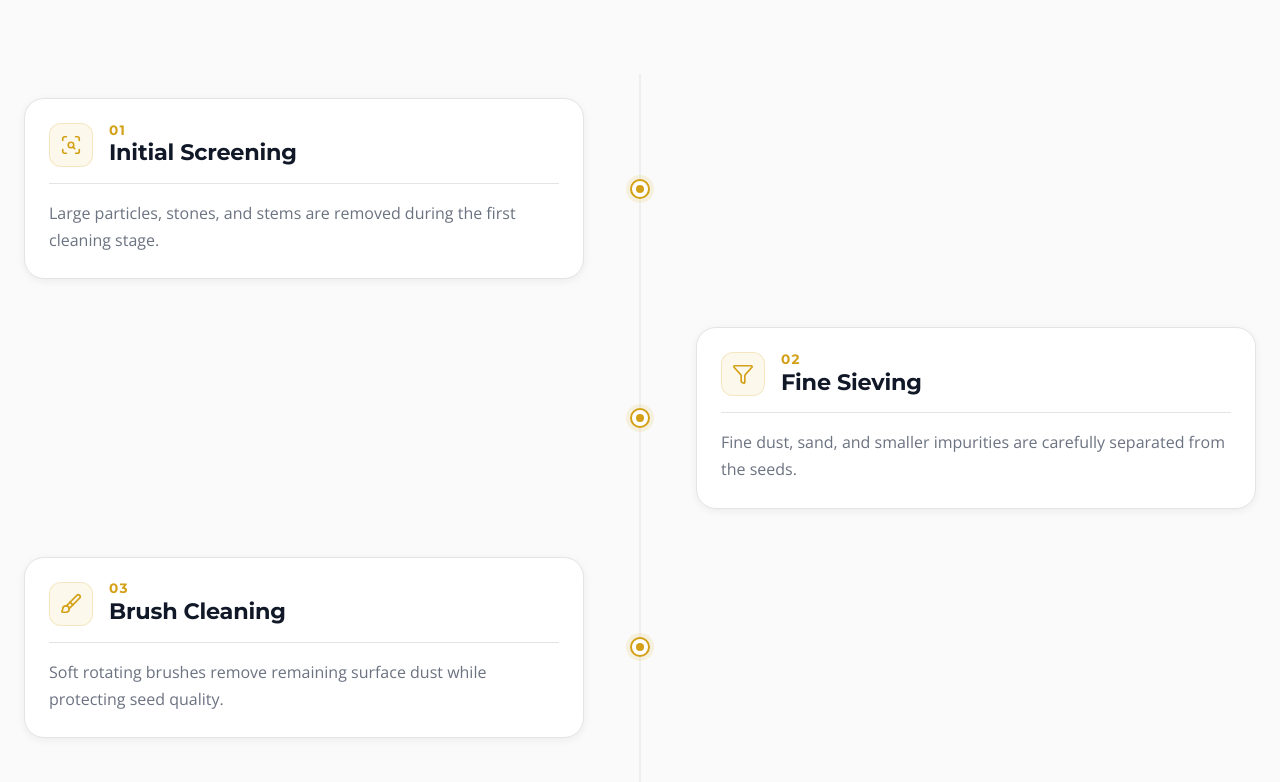
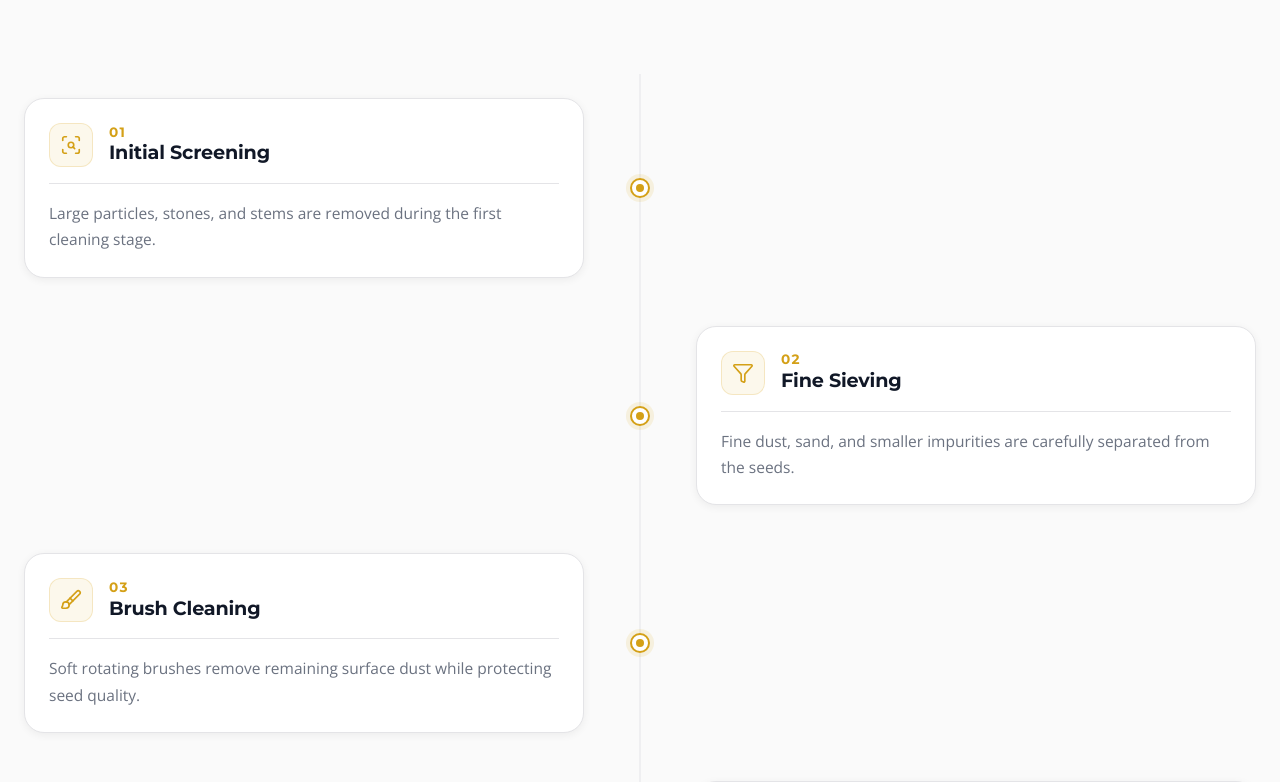
Before and after one commit to nahomugr-6192-17-ui/Ethio-Nug, a React (Vite) app: page / in a window 1280 px wide. Shown: the part 1180-1962 px from the top of the page. Built offline with nearby package versions, Linux system fonts and the light colour scheme.

Commit message:
Text modified in contact and process

```diff
--- a/src/Contact.css
+++ b/src/Contact.css
@@ -121,6 +121,12 @@
   background: rgba(0, 0, 0, 0.1);
   border-color: rgba(0, 0, 0, 0.15);
   color: var(--color-neutral-900);
+}
+
+.cinfo:hover .cinfo__badge {
+  background: var(--color-neutral-900);
+  color: var(--color-gold-300);
+  box-shadow: 0 4px 12px rgba(0, 0, 0, 0.25);
 }
 
 /* Text */
--- a/src/Process.css
+++ b/src/Process.css
@@ -242,7 +242,7 @@
 
 .process__card-title {
   font-family: var(--font-heading);
-  font-size: clamp(1.25rem, 2.5vw, 1.4rem);
+  font-size: clamp(1.1rem, 2.5vw, 1.2rem);
   font-weight: 700;
   color: var(--color-neutral-900);
   line-height: 1.2;
@@ -261,7 +261,7 @@
 /* Description */
 .process__card-desc {
   font-family: var(--font-body);
-  font-size: 1rem;
+  font-size: clamp(0.7rem, 1.5vw, 0.97rem);
   line-height: 1.7;
   color: var(--color-neutral-500);
   transition: color var(--transition-base);
@@ -321,7 +321,7 @@
 
 .process__story-text {
   font-family: var(--font-body);
-  font-size: clamp(0.92rem, 1.3vw, 1.1rem);
+  font-size: clamp(0.92rem, 1.3vw, 1.05rem);
   line-height: 1.85;
   color: var(--color-neutral-500);
   max-width: 520px;
--- a/src/Translation/am.js
+++ b/src/Translation/am.js
@@ -311,7 +311,7 @@ const am = {
 
             location: {
             label: 'አድራሻችን',
-            primary: 'አዲስ አበባ፣ ኢትዮጵያ',
+            primary: 'ቅዱስ ሩፋኤል፣ ጉለሌ ክ/ክ ፣ ወረዳ 09 ፣ አዲስ አበባ፣ ኢትዮጵያ',
             secondary: 'ቀድመው ቀጠሮ በመያዝ መጥተው መጎብኘት ይችላሉ',
             },
 
--- a/src/Translation/en.js
+++ b/src/Translation/en.js
@@ -312,7 +312,7 @@ const en = {
 
             location: {
             label: 'Our Location',
-            primary: 'Addis Ababa, Ethiopia',
+            primary: 'St. Rufael, Gullele, Woreda 09, Addis Ababa, Ethiopia',
             secondary: 'Available for visits by appointment',
             },
 
@@ -383,7 +383,7 @@ const en = {
             contact: 'Contact Us',
         },
         contactInfo: {
-            location: 'Addis Ababa, Ethiopia'
+            location: 'St. Rufael, Gullele, Woreda 09, Addis Ababa, Ethiopia'
         }
     },
 }
```
